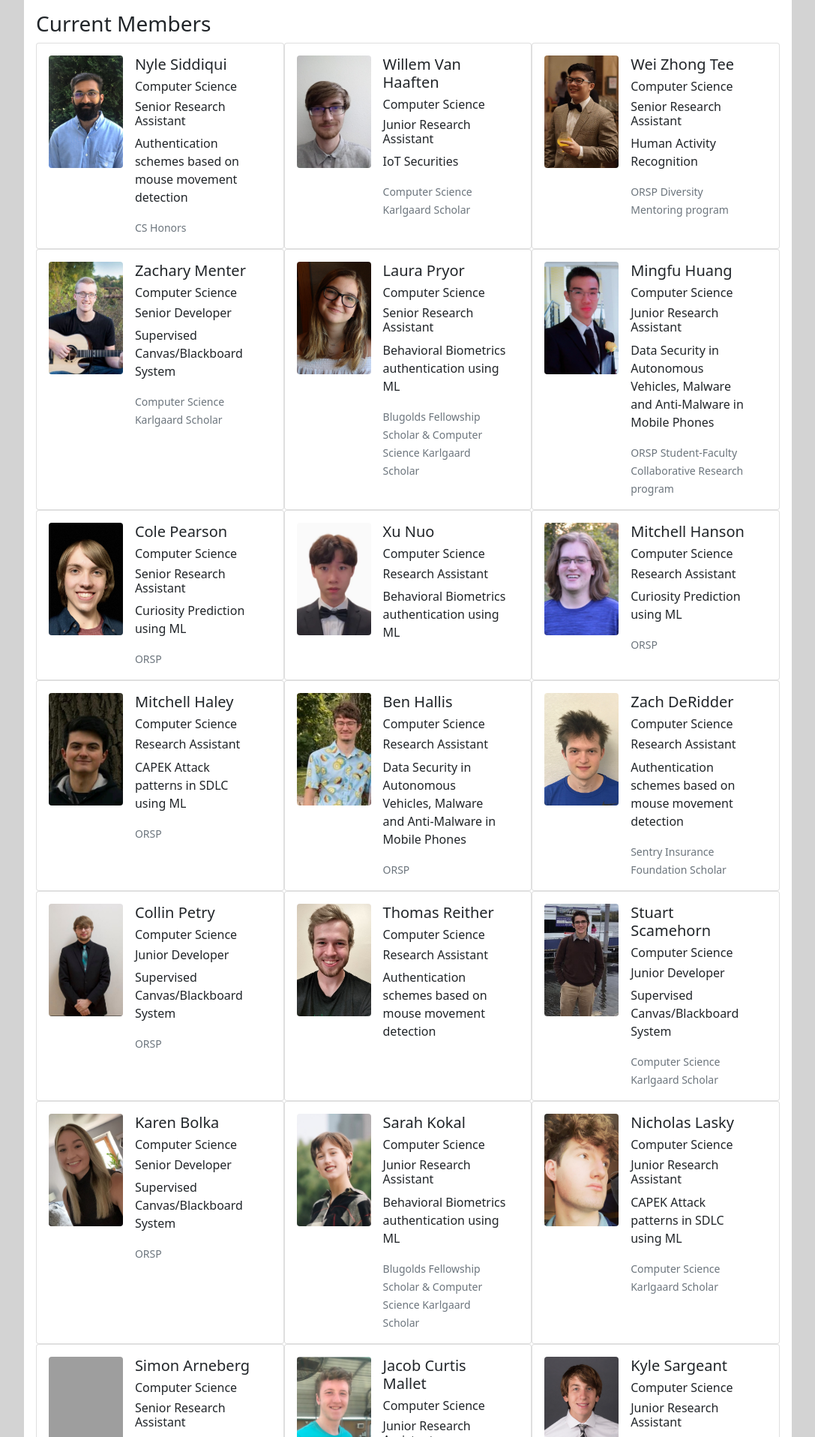
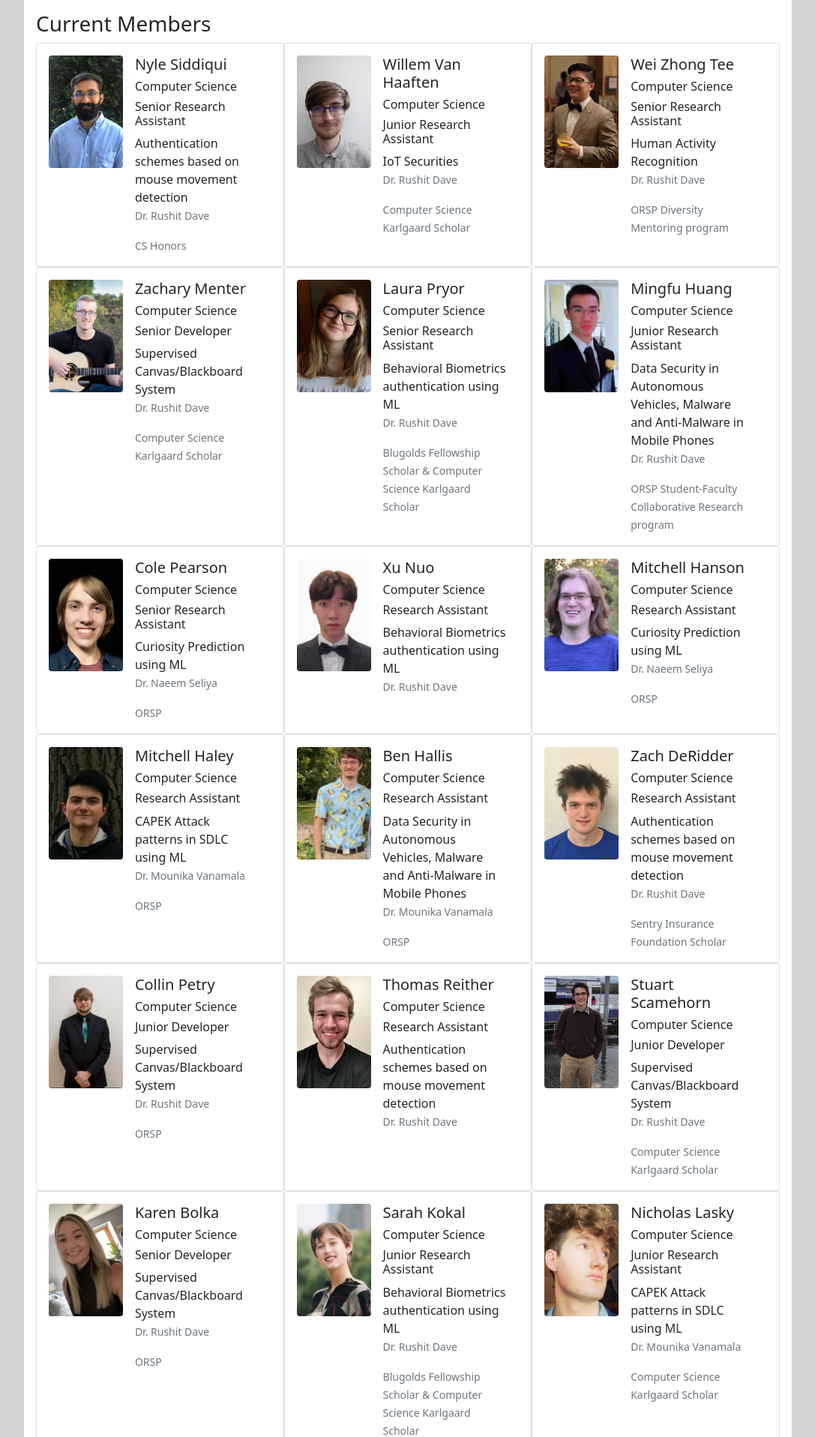
Before and after one commit to H-A-T/aims-website, a Flask app: page /people in a window 1280 px wide. Shown: the part 1711-3627 px from the top of the page at 75% size, without its empty margins (96-1183 px from the left). Run offline with Flask 2, Linux system fonts and the light colour scheme; grey boxes are pictures that could not be loaded.

Commit message:
Added changes for this week's meeting

```diff
--- a/templates/people.html
+++ b/templates/people.html
@@ -146,7 +146,8 @@
                             <h5 class="card-title">Nyle Siddiqui</h5>
                             <h6 class="card-title">Computer Science</h6>
                             <h6 class="card-title">Senior Research Assistant</h6>
-                            <p class="card-text">Authentication schemes based on mouse movement detection</p>
+                            <p class="card-text mb-0">Authentication schemes based on mouse movement detection</p>
+                            <p class="card-text"><small class="text-muted">Dr. Rushit Dave</small></p>
                             <p class="card-text"><small class="text-muted">CS Honors</small></p>
                         </div>
                     </div>
@@ -163,7 +164,8 @@
                             <h5 class="card-title">Willem Van Haaften</h5>
                             <h6 class="card-title">Computer Science</h6>
                             <h6 class="card-title">Junior Research Assistant</h6>
-                            <p class="card-text">IoT Securities</p>
+                            <p class="card-text mb-0">IoT Securities</p>
+                            <p class="card-text"><small class="text-muted">Dr. Rushit Dave</small></p>
                             <p class="card-text"><small class="text-muted">Computer Science Karlgaard Scholar</small></p>
                         </div>
                     </div>
@@ -179,7 +181,8 @@
                             <h5 class="card-title">Wei Zhong Tee</h5>
                             <h6 class="card-title">Computer Science</h6>
                             <h6 class="card-title">Senior Research Assistant</h6>
-                            <p class="card-text">Human Activity Recognition</p>
+                            <p class="card-text mb-0">Human Activity Recognition</p>
+                            <p class="card-text"><small class="text-muted">Dr. Rushit Dave</small></p>
                             <p class="card-text"><small class="text-muted">ORSP Diversity Mentoring program</small></p>
                         </div>
                     </div>
@@ -198,7 +201,8 @@
                             <h5 class="card-title">Zachary Menter</h5>
                             <h6 class="card-title">Computer Science</h6>
                             <h6 class="card-title">Senior Developer</h6>
-                            <p class="card-text">Supervised Canvas/Blackboard System</p>
+                            <p class="card-text mb-0">Supervised Canvas/Blackboard System</p>
+                            <p class="card-text"><small class="text-muted">Dr. Rushit Dave</small></p>
                             <p class="card-text"><small class="text-muted">Computer Science Karlgaard Scholar</small></p>
                         </div>
                     </div>
@@ -214,7 +218,8 @@
                             <h5 class="card-title">Laura Pryor</h5>
                             <h6 class="card-title">Computer Science</h6>
                             <h6 class="card-title">Senior Research Assistant</h6>
-                            <p class="card-text">Behavioral Biometrics authentication using ML</p>
+                            <p class="card-text mb-0">Behavioral Biometrics authentication using ML</p>
+                            <p class="card-text"><small class="text-muted">Dr. Rushit Dave</small></p>
                             <p class="card-text"><small class="text-muted">Blugolds Fellowship Scholar & Computer Science Karlgaard Scholar</small></p>
                         </div>
                     </div>
@@ -230,7 +235,8 @@
                             <h5 class="card-title">Mingfu Huang</h5>
                             <h6 class="card-title">Computer Science</h6>
                             <h6 class="card-title">Junior Research Assistant</h6>
-                            <p class="card-text">Data Security in Autonomous Vehicles, Malware and Anti-Malware in Mobile Phones</p>
+                            <p class="card-text mb-0">Data Security in Autonomous Vehicles, Malware and Anti-Malware in Mobile Phones</p>
+                            <p class="card-text"><small class="text-muted">Dr. Rushit Dave</small></p>
                             <p class="card-text"><small class="text-muted">ORSP Student-Faculty Collaborative Research program</small></p>
                         </div>
                     </div>
@@ -249,7 +255,8 @@
                             <h5 class="card-title">Cole Pearson</h5>
                             <h6 class="card-title">Computer Science</h6>
                             <h6 class="card-title">Senior Research Assistant</h6>
-                            <p class="card-text">Curiosity Prediction using ML</p>
+                            <p class="card-text mb-0">Curiosity Prediction using ML</p>
+                            <p class="card-text"><small class="text-muted">Dr. Naeem Seliya</small></p>
                             <p class="card-text"><small class="text-muted">ORSP</small></p>
                         </div>
                     </div>
@@ -265,7 +272,8 @@
                             <h5 class="card-title">Xu Nuo</h5>
                             <h6 class="card-title">Computer Science</h6>
                             <h6 class="card-title">Research Assistant</h6>
-                            <p class="card-text">Behavioral Biometrics authentication using ML</p>
+                            <p class="card-text mb-0">Behavioral Biometrics authentication using ML</p>
+                            <p class="card-text"><small class="text-muted">Dr. Rushit Dave</small></p>
                         </div>
                     </div>
                 </div>
@@ -280,7 +288,8 @@
                             <h5 class="card-title">Mitchell Hanson</h5>
                             <h6 class="card-title">Computer Science</h6>
                             <h6 class="card-title">Research Assistant</h6>
-                            <p class="card-text">Curiosity Prediction using ML</p>
+                            <p class="card-text mb-0">Curiosity Prediction using ML</p>
+                            <p class="card-text"><small class="text-muted">Dr. Naeem Seliya</small></p>
                             <p class="card-text"><small class="text-muted">ORSP</small></p>
                         </div>
                     </div>
@@ -299,7 +308,8 @@
                             <h5 class="card-title">Mitchell Haley</h5>
                             <h6 class="card-title">Computer Science</h6>
                             <h6 class="card-title">Research Assistant</h6>
-                            <p class="card-text">CAPEK Attack patterns in SDLC using ML</p>
+                            <p class="card-text mb-0">CAPEK Attack patterns in SDLC using ML</p>
+                            <p class="card-text"><small class="text-muted">Dr. Mounika Vanamala</small></p>
                             <p class="card-text"><small class="text-muted">ORSP</small></p>
                         </div>
                     </div>
@@ -315,7 +325,8 @@
                             <h5 class="card-title">Ben Hallis</h5>
                             <h6 class="card-title">Computer Science</h6>
                             <h6 class="card-title">Research Assistant</h6>
-                            <p class="card-text">Data Security in Autonomous Vehicles, Malware and Anti-Malware in Mobile Phones</p>
+                            <p class="card-text mb-0">Data Security in Autonomous Vehicles, Malware and Anti-Malware in Mobile Phones</p>
+                            <p class="card-text"><small class="text-muted">Dr. Mounika Vanamala</small></p>
                             <p class="card-text"><small class="text-muted">ORSP</small></p>
                         </div>
                     </div>
@@ -331,7 +342,8 @@
                             <h5 class="card-title">Zach DeRidder</h5>
                             <h6 class="card-title">Computer Science</h6>
                             <h6 class="card-title">Research Assistant</h6>
-                            <p class="card-text">Authentication schemes based on mouse movement detection</p>
+                            <p class="card-text mb-0">Authentication schemes based on mouse movement detection</p>
+                            <p class="card-text"><small class="text-muted">Dr. Rushit Dave</small></p>
                             <p class="card-text"><small class="text-muted">Sentry Insurance Foundation Scholar</small></p>
                         </div>
                     </div>
@@ -350,7 +362,8 @@
                             <h5 class="card-title">Collin Petry</h5>
                             <h6 class="card-title">Computer Science</h6>
                             <h6 class="card-title">Junior Developer</h6>
-                            <p class="card-text">Supervised Canvas/Blackboard System</p>
+                            <p class="card-text mb-0">Supervised Canvas/Blackboard System</p>
+                            <p class="card-text"><small class="text-muted">Dr. Rushit Dave</small></p>
                             <p class="card-text"><small class="text-muted">ORSP</small></p>
                         </div>
                     </div>
@@ -366,7 +379,8 @@
                             <h5 class="card-title">Thomas Reither</h5>
                             <h6 class="card-title">Computer Science</h6>
                             <h6 class="card-title">Research Assistant</h6>
-                            <p class="card-text">Authentication schemes based on mouse movement detection</p>
+                            <p class="card-text mb-0">Authentication schemes based on mouse movement detection</p>
+                            <p class="card-text"><small class="text-muted">Dr. Rushit Dave</small></p>
                         </div>
                     </div>
                 </div>
@@ -381,7 +395,8 @@
                             <h5 class="card-title">Stuart Scamehorn</h5>
                             <h6 class="card-title">Computer Science</h6>
                             <h6 class="card-title">Junior Developer</h6>
-                            <p class="card-text">Supervised Canvas/Blackboard System</p>
+                            <p class="card-text mb-0">Supervised Canvas/Blackboard System</p>
+                            <p class="card-text"><small class="text-muted">Dr. Rushit Dave</small></p>
                             <p class="card-text"><small class="text-muted">Computer Science Karlgaard Scholar</small></p>
                         </div>
                     </div>
@@ -393,14 +408,15 @@
                 <!-- Name's card -->
                 <div class="row g-0">
                     <div class="col-lg-4 image-body text-center curImgDiv">
-                        <img src="../static/images/people/karen-bolka.jpg" class="img-fluid rounded current-profile-pic" alt="Karen Bolka">
+                        <img src="../static/images/people/karen-bolka.jpeg" class="img-fluid rounded current-profile-pic" alt="Karen Bolka">
                     </div>
                     <div class="col-lg-8">
                         <div class="card-body py-lg-0 px-lg-3 px-0">
                             <h5 class="card-title">Karen Bolka</h5>
                             <h6 class="card-title">Computer Science</h6>
                             <h6 class="card-title">Senior Developer</h6>
-                            <p class="card-text">Supervised Canvas/Blackboard System</p>
+                            <p class="card-text mb-0">Supervised Canvas/Blackboard System</p>
+                            <p class="card-text"><small class="text-muted">Dr. Rushit Dave</small></p>
                             <p class="card-text"><small class="text-muted">ORSP</small></p>
                         </div>
                     </div>
@@ -416,7 +432,8 @@
                             <h5 class="card-title">Sarah Kokal</h5>
                             <h6 class="card-title">Computer Science</h6>
                             <h6 class="card-title">Junior Research Assistant</h6>
-                            <p class="card-text">Behavioral Biometrics authentication using ML</p>
+                            <p class="card-text mb-0">Behavioral Biometrics authentication using ML</p>
+                            <p class="card-text"><small class="text-muted">Dr. Rushit Dave</small></p>
                             <p class="card-text"><small class="text-muted">Blugolds Fellowship Scholar & Computer Science Karlgaard Scholar</small></p>
                         </div>
                     </div>
@@ -432,7 +449,8 @@
                             <h5 class="card-title">Nicholas Lasky</h5>
                             <h6 class="card-title">Computer Science</h6>
                             <h6 class="card-title">Junior Research Assistant</h6>
-                            <p class="card-text">CAPEK Attack patterns in SDLC using ML</p>
+                            <p class="card-text mb-0">CAPEK Attack patterns in SDLC using ML</p>
+                            <p class="card-text"><small class="text-muted">Dr. Mounika Vanamala</small></p>
                             <p class="card-text"><small class="text-muted">Computer Science Karlgaard Scholar</small></p>
                         </div>
                     </div>
@@ -451,7 +469,8 @@
                             <h5 class="card-title">Simon Arneberg</h5>
                             <h6 class="card-title">Computer Science</h6>
                             <h6 class="card-title">Senior Research Assistant</h6>
-                            <p class="card-text">Data mining in Smart Cities</p>
+                            <p class="card-text mb-0">Data mining in Smart Cities</p>
+                            <p class="card-text"><small class="text-muted">Dr. Rushit Dave</small></p>
                             <p class="card-text"><small class="text-muted">Computer Science Karlgaard Scholar</small></p>
                         </div>
                     </div>
@@ -467,7 +486,8 @@
                             <h5 class="card-title">Jacob Curtis Mallet</h5>
                             <h6 class="card-title">Computer Science</h6>
                             <h6 class="card-title">Junior Research Assistant</h6>
-                            <p class="card-text">Behavioral Biometrics authentication using ML</p>
+                            <p class="card-text mb-0">Behavioral Biometrics authentication using ML</p>
+                            <p class="card-text"><small class="text-muted">Dr. Rushit Dave</small></p>
                             <p class="card-text"><small class="text-muted">Computer Science Karlgaard Scholar</small></p>
                         </div>
                     </div>
@@ -483,7 +503,8 @@
                             <h5 class="card-title">Kyle Sargeant</h5>
                             <h6 class="card-title">Computer Science</h6>
                             <h6 class="card-title">Junior Research Assistant</h6>
-                            <p class="card-text">Computer Science and Psychology</p>
+                            <p class="card-text mb-0">Computer Science and Psychology</p>
+                            <p class="card-text"><small class="text-muted">Dr. Rushit Dave</small></p>
                         </div>
                     </div>
                 </div>
@@ -494,15 +515,15 @@
             <div class="card col-4 p-3"> <!-- Start of card -->
                 <div class="row g-0">
                     <div class="col-lg-4 image-body text-center curImgDiv">
-                        <img src="../static/images/people/other.jpg" class="img-fluid rounded current-profile-pic" alt="Temp Text">
+                        <img src="../static/images/people/logan-schlueter.jpg" class="img-fluid rounded current-profile-pic" alt="Logan Schlueter">
                     </div>
                     <div class="col-lg-8">
                         <div class="card-body py-lg-0 px-lg-3 px-0">
-                            <h5 class="card-title">Logan Something</h5>
+                            <h5 class="card-title">Logan Schlueter</h5>
                             <h6 class="card-title">Computer Science</h6>
-                            <h6 class="card-title">Something Research Assistant</h6>
-                            <p class="card-text">Project Area</p>
-                            <p class="card-text"><small class="text-muted">Funding?</small></p>
+                            <h6 class="card-title">Freshman Research Assistant</h6>
+                            <p class="card-text mb-0">Authentication schemes based on mouse movement detection</p>
+                            <p class="card-text"><small class="text-muted">Dr. Rushit Dave</small></p>
                         </div>
                     </div>
                 </div>
@@ -520,7 +541,8 @@
                         <div class="card-body py-lg-0 px-lg-3 px-0">
                             <h5 class="card-title">Sam Strecker</h5>
                             <h6 class="card-title">Computer Science - May 2021</h6>
-                          <p class="card-text">IoT Securities</p>
+                            <p class="card-text mb-0">IoT Securities</p>
+                            <p class="card-text"><small class="text-muted">Dr. Rushit Dave</small></p>
                         </div>
                     </div>
                 </div>
@@ -531,7 +553,8 @@
                         <div class="card-body py-lg-0 px-lg-3 px-0">
                             <h5 class="card-title">David Xiaong Bee</h5>
                             <h6 class="card-title">Computer Science - May 2020</h6>
-                          <p class="card-text">Machine Learning in IoT Devices</p>
+                            <p class="card-text mb-0">Machine Learning in IoT Devices</p>
+                            <p class="card-text"><small class="text-muted">Dr. Rushit Dave</small></p>
                         </div>
                     </div>
                 </div>
@@ -542,7 +565,8 @@
                         <div class="card-body py-lg-0 px-lg-3 px-0">
                             <h5 class="card-title">Joe Ackerson</h5>
                             <h6 class="card-title">Computer Science - May 2021</h6>
-                          <p class="card-text">Software Authentication using ML LSTM-RNN</p>
+                            <p class="card-text mb-0">Software Authentication using ML LSTM-RNN</p>
+                            <p class="card-text"><small class="text-muted">Dr. Rushit Dave</small></p>
                         </div>
                     </div>
                 </div>
@@ -555,7 +579,8 @@
                         <div class="card-body py-lg-0 px-lg-3 px-0">
                             <h5 class="card-title">Kyle Kurtenbach</h5>
                             <h6 class="card-title">Computer Science - May 2021</h6>
-                          <p class="card-text">Mobile Computing</p>
+                            <p class="card-text mb-0">Mobile Computing</p>
+                            <p class="card-text"><small class="text-muted">Dr. Rushit Dave</small></p>
                         </div>
                     </div>
                 </div>
@@ -566,7 +591,8 @@
                         <div class="card-body py-lg-0 px-lg-3 px-0">
                             <h5 class="card-title">Logan Eckert</h5>
                             <h6 class="card-title">Computer Science - May 2021</h6>
-                          <p class="card-text">BluSys system - State level Runner Up</p>
+                            <p class="card-text mb-0">BluSys system - State level Runner Up</p>
+                            <p class="card-text"><small class="text-muted">Dr. Rushit Dave</small></p>
                         </div>
                     </div>
                 </div>
@@ -577,7 +603,8 @@
                         <div class="card-body py-lg-0 px-lg-3 px-0">
                             <h5 class="card-title">Su Mao</h5>
                             <h6 class="card-title">Computer Science - May 2021</h6>
-                          <p class="card-text">Edge Computing</p>
+                            <p class="card-text mb-0">Edge Computing</p>
+                            <p class="card-text"><small class="text-muted">Dr. Rushit Dave</small></p>
                         </div>
                     </div>
                 </div>
@@ -590,7 +617,8 @@
                         <div class="card-body py-lg-0 px-lg-3 px-0">
                             <h5 class="card-title">Casey Owen</h5>
                             <h6 class="card-title">Computer Science - May 2021</h6>
-                          <p class="card-text">Audio Denoising using ML</p>
+                            <p class="card-text mb-0">Audio Denoising using ML</p>
+                            <p class="card-text"><small class="text-muted">Dr. Rushit Dave</small></p>
                         </div>
                     </div>
                 </div>
```
Also changed, not shown: static/images/people/ben-hallis.jpg, static/images/people/karen-bolka.jpeg (renamed from static/images/people/karen-bolka.JPG), static/images/people/logan-schlueter.jpg (added). Lines whose indentation alone changed are shown as unchanged.
